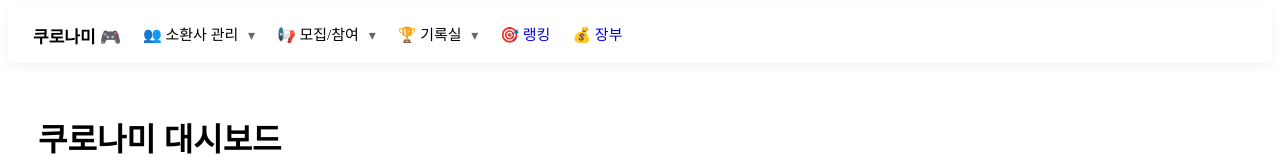
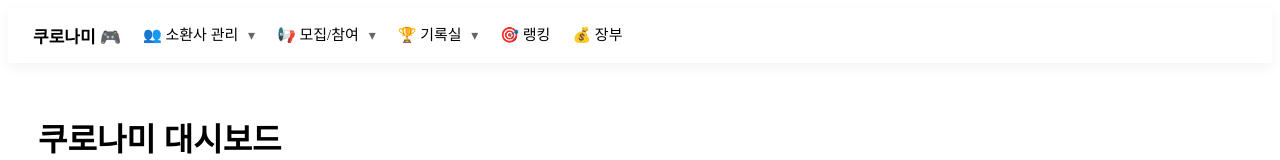
Before and after one commit to yoona0321/kuronami-dashboard, a Next.js app: page / in a window 1280 px wide. Shown: the top 160 px of the page. Built offline with nearby package versions, Linux system fonts and the light colour scheme.

Commit message:
lol page upgrade

```diff
--- a/components/Navbar.js
+++ b/components/Navbar.js
@@ -4,7 +4,6 @@ import { useState, useEffect } from "react";
 export default function Navbar() {
   const [openMenu, setOpenMenu] = useState(null);
 
-  // 바깥 클릭하면 메뉴 닫힘
   useEffect(() => {
     const handleClick = () => setOpenMenu(null);
     window.addEventListener("click", handleClick);
@@ -14,6 +13,12 @@ export default function Navbar() {
   const toggleMenu = (e, menu) => {
     e.stopPropagation();
     setOpenMenu(openMenu === menu ? null : menu);
+  };
+
+  // ✅ 링크 공통 스타일 (파란색 제거)
+  const linkStyle = {
+    textDecoration: "none",
+    color: "inherit"
   };
 
   const menuTextStyle = {
@@ -81,7 +86,7 @@ export default function Navbar() {
     }}>
 
       {/* 🔥 로고 (홈 이동) */}
-      <Link href="/" style={{ textDecoration: "none", color: "black" }}>
+      <Link href="/" style={linkStyle}>
         <div style={{ fontWeight: "bold", fontSize: "17px", cursor: "pointer" }}>
           쿠로나미 🎮
         </div>
@@ -148,7 +153,7 @@ export default function Navbar() {
       </div>
 
       {/* 🎯 랭킹 */}
-      <Link href="/ranking" style={{ textDecoration: "none" }}>
+      <Link href="/ranking" style={linkStyle}>
         <div
           style={menuTextStyle}
           onMouseEnter={handleMenuHover}
@@ -160,7 +165,7 @@ export default function Navbar() {
       </Link>
 
       {/* 💰 장부 */}
-      <Link href="/finance" style={{ textDecoration: "none" }}>
+      <Link href="/finance" style={linkStyle}>
         <div
           style={menuTextStyle}
           onMouseEnter={handleMenuHover}
```
